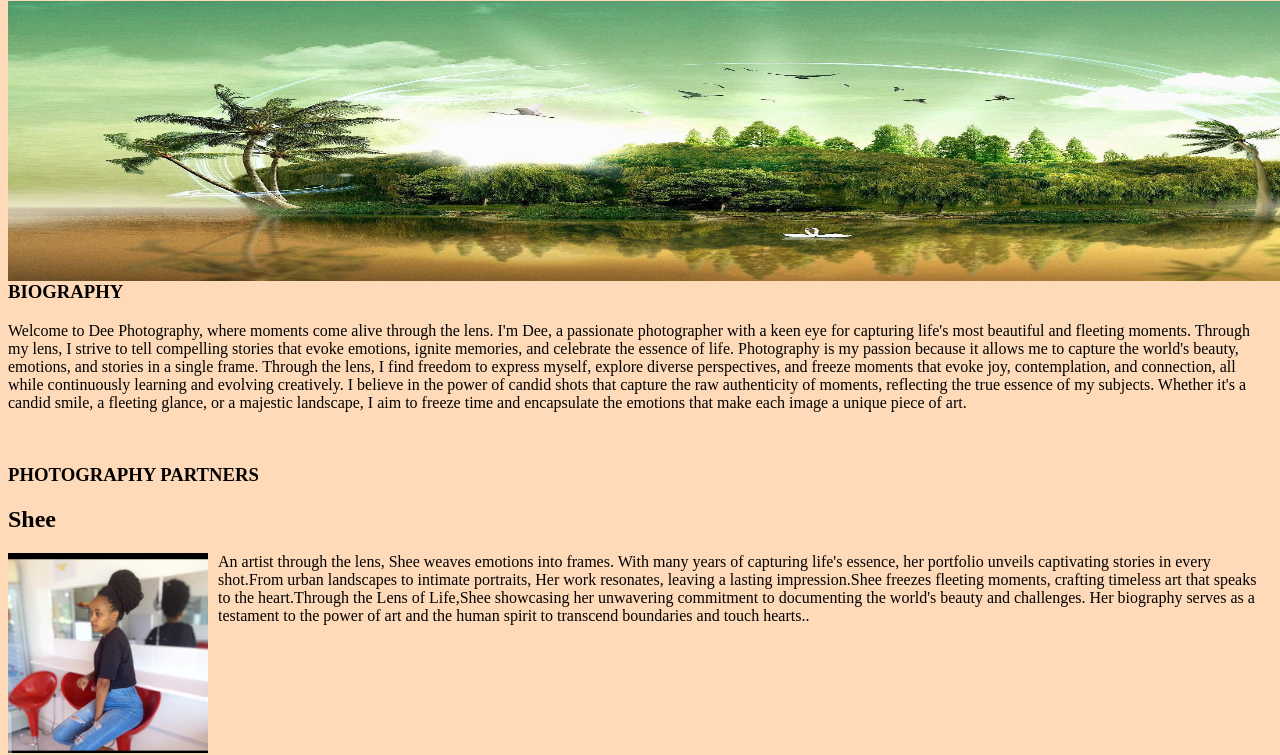
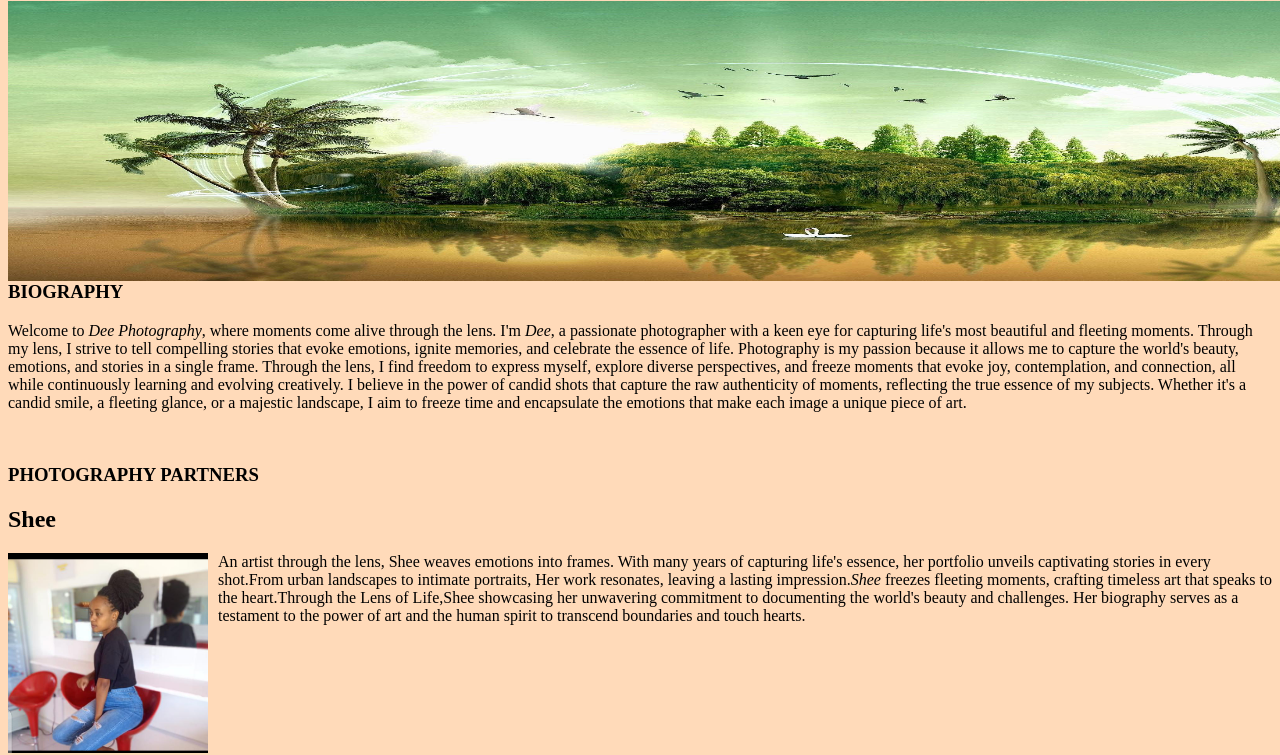
Before and after one commit to Deborah-Tipiyion/DEE-TIPY, a plain HTML site: page index.html in a window 1280 px wide. Shown: the part 79-834 px from the top of the page. Drawn offline with Linux system fonts and the light colour scheme.

Commit message:
Update index.html

```diff
--- a/index.html
+++ b/index.html
@@ -14,7 +14,7 @@
 
         <p id="photography_description">
             <h3>BIOGRAPHY</h3>
-            Welcome to Dee Photography, where moments come alive through the lens. I'm Dee, a passionate photographer with a keen eye for capturing life's most beautiful and fleeting moments.
+            Welcome to <em>Dee Photography</em>, where moments come alive through the lens. I'm <em> Dee</em>, a passionate photographer with a keen eye for capturing life's most beautiful and fleeting moments.
              Through my lens, I strive to tell compelling stories that evoke emotions, ignite memories, and celebrate the essence of life.
              Photography is my passion because it allows me to capture the world's beauty,
              emotions, and stories in a single frame.
@@ -43,10 +43,10 @@
         <p><img src="Resource/pic 6.jpg.png" alt="Shee" style="width:200px;height:200px;margin-right:10px;">
            An artist through the lens, Shee weaves emotions into frames.
                     With many years of capturing life's essence, her portfolio unveils captivating stories in every shot.From urban landscapes to intimate portraits,
-                    Her work resonates, leaving a lasting impression.Shee
+                    Her work resonates, leaving a lasting impression.<em>Shee</em>
                      freezes fleeting moments, crafting timeless art that speaks to the heart.Through the Lens of Life,Shee showcasing her
             unwavering commitment to documenting the world's beauty and challenges.
-            Her biography serves as a testament to the power of art and the human spirit to transcend boundaries and touch hearts..</p>
+            Her biography serves as a testament to the power of art and the human spirit to transcend boundaries and touch hearts.</p>
             </div>
         </div>  <br>
         <br>
```
